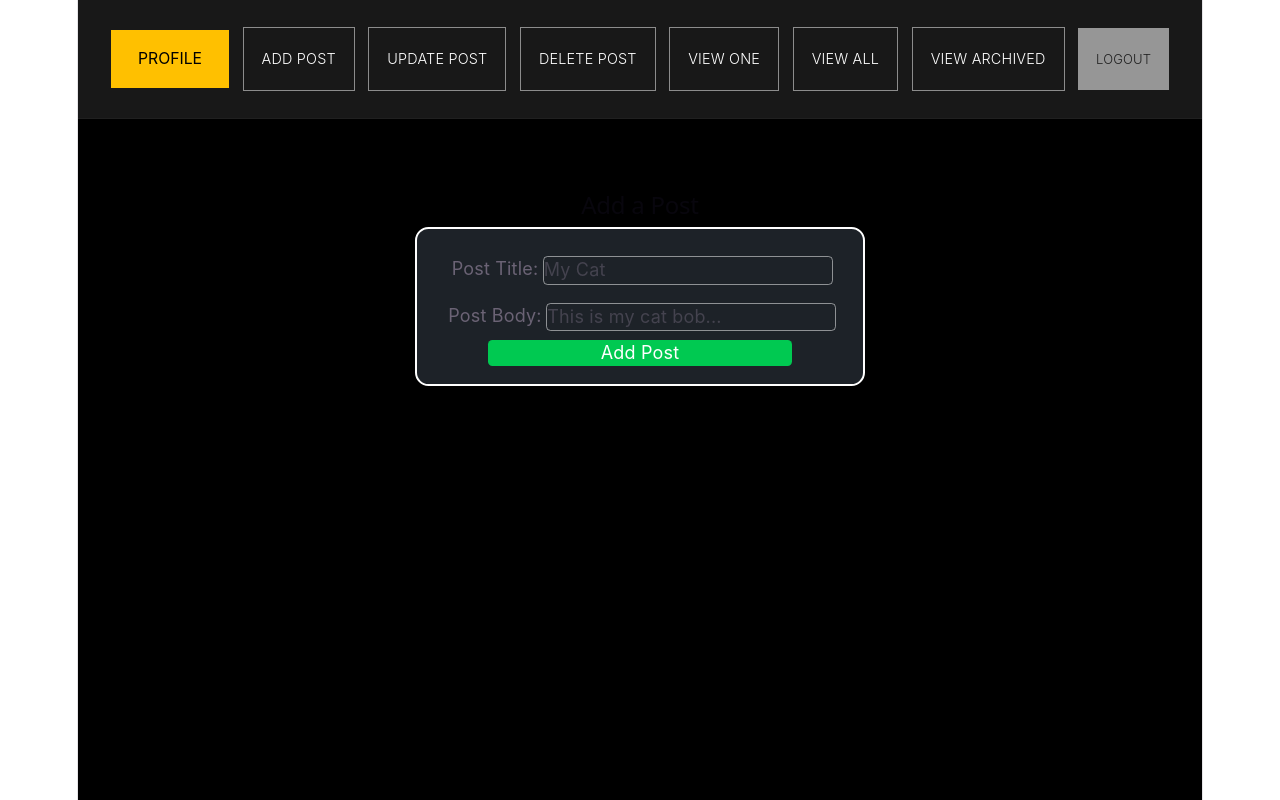
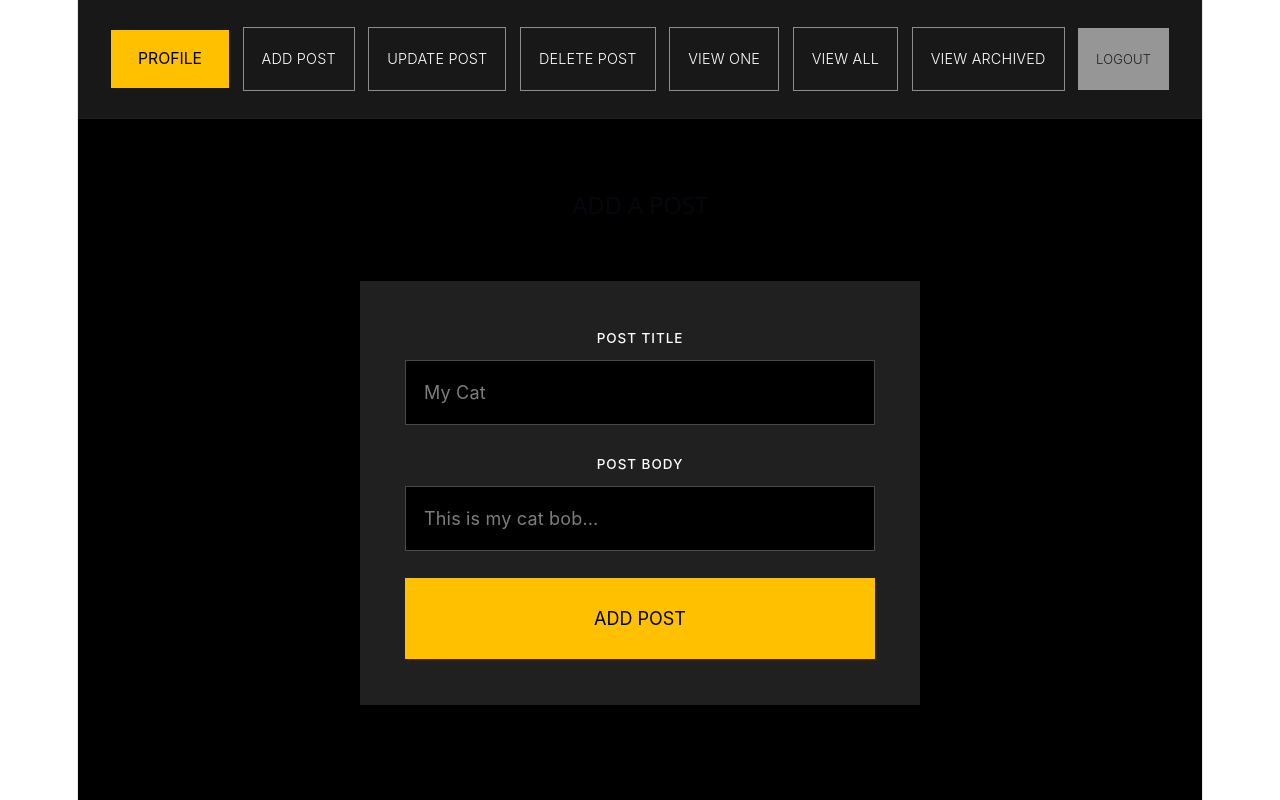
Before and after one commit to Ibrahim1572/python-CRUD-app, a React app in the folder frontend/: page /mediaposts in a window 1280 px wide. Built offline with nearby package versions, Linux system fonts and the light colour scheme; the HTML template or start-up script is replaced by a standard one.

Commit message:
design refresh

```diff
--- a/frontend/src/pages/mediaposts/components/addPost.tsx
+++ b/frontend/src/pages/mediaposts/components/addPost.tsx
@@ -13,7 +13,7 @@ export default function AddPost(){
             'postBody':body
         }
 
-        const response = await axios.post("/api/addPost", data)
+        const response = await axios.post("/api/addPost", {'postData':data})
 
         if(response.status===200){
             toast.success('Post Added')
@@ -25,20 +25,50 @@ export default function AddPost(){
     }
 
     return (
-        <div>
-            <h2>
+        <div className="w-full max-w-[560px] flex flex-col gap-y-12 font-sans">
+
+            <h2 className="text-white text-[27px] leading-[1.37] font-normal uppercase m-0">
                 Add a Post
             </h2>
-            <form className="flex flex-col items-center justify-center border-2 border-white p-4 bg-gray-600/40 rounded-xl" onSubmit={setPostData}>
-                <div className="flex flex-row p-2">
-                    <h3 className="text-b px-1 ">Post Title:</h3>
-                    <input className="border-white/50 border-[1.5px] rounded-sm text-" placeholder="My Cat" name="title"/>
+
+            <form
+                className="flex flex-col gap-6 bg-[#202020] border-b border-[#202020] p-10 rounded-none"
+                onSubmit={setPostData}
+            >
+                <div className="flex flex-col gap-2">
+                    <label
+                        htmlFor="title"
+                        className="text-white text-xs font-medium uppercase tracking-[0.96px] leading-[1.83]"
+                    >
+                        Post Title
+                    </label>
+                    <input
+                        id="title"
+                        name="title"
+                        placeholder="My Cat"
+                        className="bg-black border border-[#494949] rounded-none text-white text-base font-normal px-4 py-4 outline-none placeholder:text-[#7D7D7D]"
+                    />
                 </div>
-                <div className="flex flex-row p-2">
-                    <h3 className="text-b px-1 ">Post Body:</h3>
-                    <input className="border-white/50 border-[1.5px] rounded-sm" placeholder="This is my cat bob..." name="body"/>
+                <div className="flex flex-col gap-2">
+                    <label
+                        htmlFor="body"
+                        className="text-white text-xs font-medium uppercase tracking-[0.96px] leading-[1.83]"
+                    >
+                        Post Body
+                    </label>
+                    <input
+                        id="body"
+                        name="body"
+                        placeholder="This is my cat bob..."
+                        className="bg-black border border-[#494949] rounded-none text-white text-base font-normal px-4 py-4 outline-none placeholder:text-[#7D7D7D]"
+                    />
                 </div>
-                <button className="bg-green-500 hover:bg-green-600 text-white rounded-sm px-25" type="submit"> Add Post </button>
+                <button
+                    type="submit"
+                    className="bg-[#FFC000] text-black rounded-none py-6 text-base font-normal uppercase tracking-normal cursor-pointer transition-colors duration-150 hover:bg-[#917300]"
+                >
+                    Add Post
+                </button>
             </form>
         </div>
     )
```
